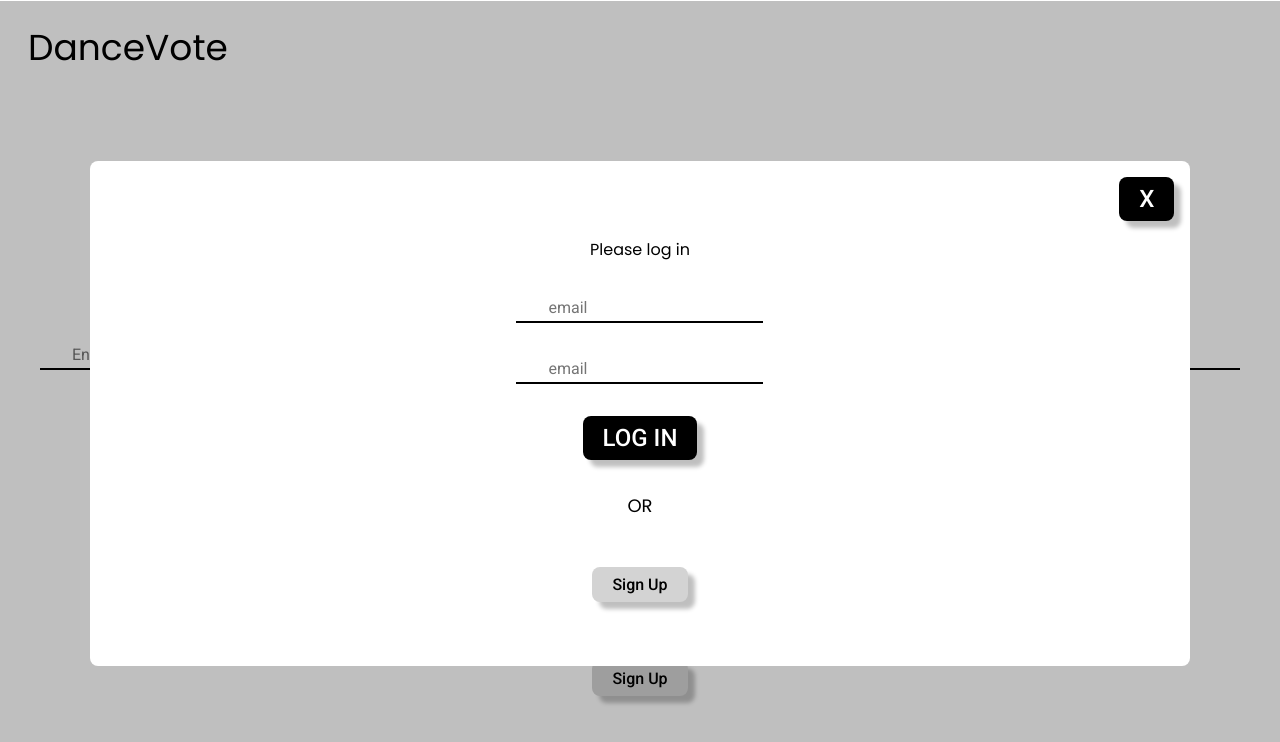
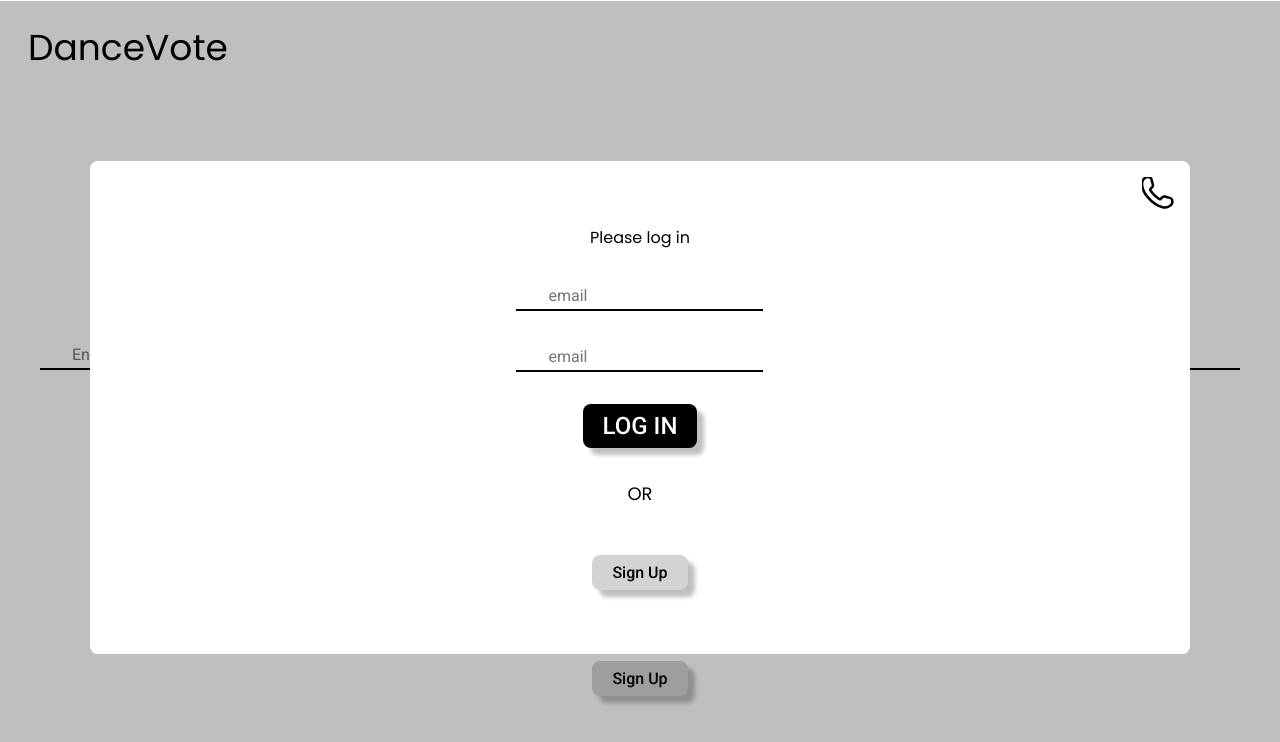
Before and after one commit to JenninaFarm/dance-vote, a React (Create React App) app in the folder client/: page / in a window 1280 px wide. Both pictures are taken after a click on the button "LOG IN". Shown: the top 742 px of the page. Built offline with nearby package versions, Linux system fonts and the light colour scheme; no server answers.

Commit message:
Style: Add icon to close button in register and login

```diff
--- a/client/src/components/0-base/variables.scss
+++ b/client/src/components/0-base/variables.scss
@@ -64,6 +64,10 @@ $space-xxl: 4.5rem;  //72
 $gutter-medium: $space-l;
 $gutter-large: $space-xl;
 
+/* Icons */
+$icon-s: 2rem;
+$icon-m: 3rem;
+
 /* Borders */
 $border-radius-small: 0.5rem;
 $border-radius-medium: 1rem;
--- a/client/src/components/atoms/button/button.scss
+++ b/client/src/components/atoms/button/button.scss
@@ -17,6 +17,14 @@
     background-color: clr(button-secondary);
     color: clr(text);
     font-size: $font-16;
-    // padding: $space-s-xs $space-m;
+  }
+
+  &--icon {
+    color: clr(text);
+    background-color: transparent;
+    height: $icon-s;
+    width: $icon-s;
+    padding: 0;
+    box-shadow: none;
   }
 }
--- a/client/src/components/organisms/login/Login.js
+++ b/client/src/components/organisms/login/Login.js
@@ -5,6 +5,7 @@ import ErrorMessage from '../../atoms/error-message/ErrorMessage';
 import Form from '../../atoms/form/Form';
 import Input from '../../atoms/input/Input';
 import Modal from '../../molecules/modal/Modal';
+import {ReactComponent as Close} from "../../../images/icons/phone.svg";
 
 const Login = ({handleLogin, handleClose, openRegisteration}) => {
   const [password, setPassword] = useState();
@@ -30,7 +31,9 @@ const Login = ({handleLogin, handleClose, openRegisteration}) => {
   return (
     <Modal>
       <div className='login'>
-        <Button className='button button--icon login__close' onClick={handleClose}> X </Button>
+        <Button className='button button--icon login__close' onClick={handleClose} >
+          <Close className='login__close-icon' />
+        </Button>
         <h5 className='login__title'>Please log in</h5>
         <Form className='login__form' submit={handleSubmit}>
           <Input
--- a/client/src/components/organisms/login/login.scss
+++ b/client/src/components/organisms/login/login.scss
@@ -6,6 +6,11 @@
   &__close {
     align-self: flex-end;
     margin-bottom: $space-s;
+  }
+
+  &__close-icon {
+    width: $icon-s;
+    height: $icon-s;
   }
 
   &__form {
--- a/client/src/components/organisms/register/Register.js
+++ b/client/src/components/organisms/register/Register.js
@@ -6,6 +6,8 @@ import ErrorMessage from '../../atoms/error-message/ErrorMessage';
 import Input from '../../atoms/input/Input';
 import Form from '../../atoms/form/Form';
 import { restApi } from '../../../restApi';
+import {ReactComponent as Close} from "../../../images/icons/phone.svg";
+
 
 const Register = ({handleClose}) => {
   const [userName, setUserName] = useState();
@@ -60,7 +62,9 @@ const Register = ({handleClose}) => {
   return (
     <Modal>
       <div className='register'>
-        <Button className='button button--icon register__close' onClick={handleClose} >X</Button>
+        <Button className='button button--icon register__close' onClick={handleClose} >
+          <Close className='register__close-icon' />
+        </Button>
         <h5 className='register__title' >Please enter your information in
  order to create a new account</h5>
         <Form className='register__form' submit={handleSubmit} >
--- a/client/src/components/organisms/register/register.scss
+++ b/client/src/components/organisms/register/register.scss
@@ -5,6 +5,11 @@
 
   &__close {
     align-self: flex-end;
+  }
+
+  &__close-icon {
+    width: $icon-s;
+    height: $icon-s;
   }
 
   &__title {
```
Also changed, not shown: client/src/components/atoms/icon/Icon.js (added, +11 -0 lines), client/src/images/icons/phone.svg.
